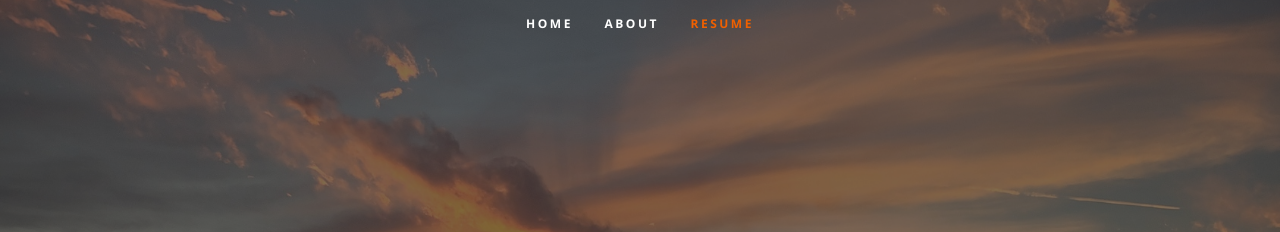
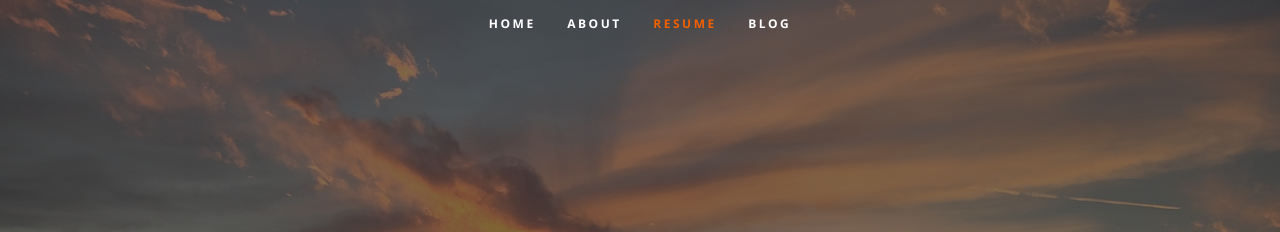
Before and after one commit to techbrett/azure-resume, a plain HTML site: page frontend/index.html in a window 1280 px wide. Shown: the top 232 px of the page. Drawn offline with nearby package versions, Linux system fonts and the light colour scheme.

Commit message:
added blog to nav bar

```diff
--- a/frontend/index.html
+++ b/frontend/index.html
@@ -53,6 +53,7 @@
             <li class="current"><a class="smoothscroll" href="#home">Home</a></li>
             <li><a class="smoothscroll" href="#about">About</a></li>
 	         <li><a class="smoothscroll" href="#resume">Resume</a></li>
+            <li><a href="blog.techbrett.net">Blog</a></li>
          </ul> <!-- end #nav -->
 
       </nav> <!-- end #nav-wrap -->
```
